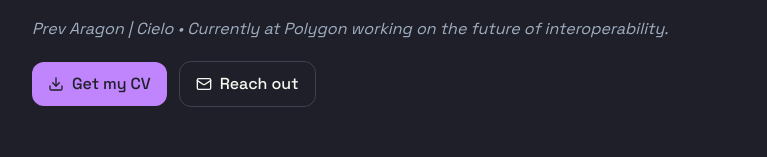
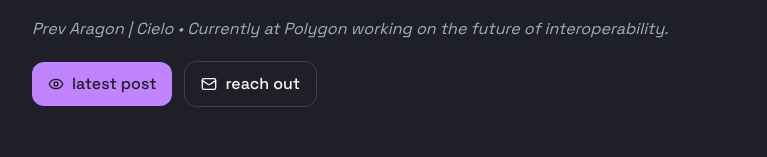
Before and after one commit to shan8851/shan_site, a Next.js app: page / in a window 1280 px wide. Shown: the part 280-437 px from the top of the page, without its empty margins (256-1023 px from the left). Built offline with nearby package versions, Linux system fonts and the light colour scheme.

Commit message:
chore: update cta

```diff
--- a/app/components/header.tsx
+++ b/app/components/header.tsx
@@ -1,8 +1,14 @@
 import { EMAIL_URL } from 'app/constants';
+import { getBlogPosts, sortPostsByDate } from 'app/writing/utils';
 import Image from 'next/image';
-import { LuDownload, LuMail } from 'react-icons/lu';
+import { LuMail, LuEye } from 'react-icons/lu';
 
-export const Header = () => (
+export const Header = () => {
+  const posts = getBlogPosts();
+  const sortedPosts = sortPostsByDate(posts);
+  const latestPost = sortedPosts[0];
+  const latestUrl = `/writing/${latestPost.slug}`;
+  return (
     <header className="flex flex-col gap-4 ">
       <div className="flex items-center gap-4">
         <Image
@@ -33,20 +39,20 @@
 
       <div className="flex items-center gap-3">
         <a
-        download
-        href="/cv.pdf"
+          href={latestUrl}
           className="bg-purple text-background hover:bg-purple/90 rounded-xl py-2.5 px-4 flex gap-2 items-center font-medium transition-all hover:scale-105"
         >
-        <LuDownload className="text-md" />
-        Get my CV
+          <LuEye className="text-md" />
+          latest post
         </a>
         <a
           href={EMAIL_URL}
           className="border border-border hover:border-purple text-text hover:bg-surface rounded-xl py-2.5 px-4 flex gap-2 items-center font-medium transition-all"
         >
           <LuMail className="text-md" />
-        Reach out
+          reach out
         </a>
       </div>
     </header>
   );
+};
--- a/app/components/posts.tsx
+++ b/app/components/posts.tsx
@@ -1,16 +1,10 @@
 import Link from 'next/link'
-import { formatDate, getBlogPosts } from 'app/writing/utils'
+import { formatDate, getBlogPosts, sortPostsByDate } from 'app/writing/utils'
 import { BiRightArrowAlt } from 'react-icons/bi';
 
 export function BlogPosts({ isPage = false }: { isPage?: boolean }) {
   let allBlogs = getBlogPosts();
-
-  const sortedPosts = allBlogs.sort(
-    (a, b) =>
-      new Date(b.metadata.publishedAt).getTime() -
-      new Date(a.metadata.publishedAt).getTime()
-  );
-
+  const sortedPosts = sortPostsByDate(allBlogs);
   const sortedAndLimitedPosts = isPage ? sortedPosts : sortedPosts.slice(0, 3);
 
   return (
--- a/app/rss/route.ts
+++ b/app/rss/route.ts
@@ -1,16 +1,11 @@
 import { baseUrl } from 'app/sitemap'
-import { getBlogPosts } from 'app/writing/utils'
+import { getBlogPosts, sortPostsByDate } from 'app/writing/utils'
 
 export async function GET() {
   let allBlogs = await getBlogPosts()
+  const sortedBlogs = sortPostsByDate(allBlogs)
 
-  const itemsXml = allBlogs
-    .sort((a, b) => {
-      if (new Date(a.metadata.publishedAt) > new Date(b.metadata.publishedAt)) {
-        return -1
-      }
-      return 1
-    })
+  const itemsXml = sortedBlogs
     .map(
       (post) =>
         `<item>
--- a/app/writing/[slug]/page.tsx
+++ b/app/writing/[slug]/page.tsx
@@ -6,6 +6,7 @@
 import { createBlogMetadata } from 'app/lib/metadata';
 import { BiLeftArrowAlt } from 'react-icons/bi';
 import Link from 'next/link';
+import type { Metadata } from 'next';
 
 export async function generateStaticParams() {
   let posts = getBlogPosts();
@@ -15,17 +16,19 @@
   }));
 }
 
-export function generateMetadata({ params }) {
-  let post = getBlogPosts().find((post) => post.slug === params.slug);
+export async function generateMetadata({ params }: { params: Promise<{ slug: string }> }): Promise<Metadata> {
+  const { slug } = await params;
+  let post = getBlogPosts().find((post) => post.slug === slug);
   if (!post) {
-    return;
+    return {};
   }
 
   return createBlogMetadata(post.metadata, post.slug);
 }
 
-export default function Blog({ params }) {
-  let post = getBlogPosts().find((post) => post.slug === params.slug);
+export default async function Blog({ params }: { params: Promise<{ slug: string }> }) {
+  const { slug } = await params;
+  let post = getBlogPosts().find((post) => post.slug === slug);
 
   if (!post) {
     notFound();
--- a/app/writing/utils.ts
+++ b/app/writing/utils.ts
@@ -54,6 +54,14 @@
   return getMDData(path.join(process.cwd(), 'app', 'writing', 'posts'))
 }
 
+export function sortPostsByDate(posts: ReturnType<typeof getBlogPosts>) {
+  return posts.sort(
+    (a, b) =>
+      new Date(b.metadata.publishedAt).getTime() -
+      new Date(a.metadata.publishedAt).getTime()
+  );
+}
+
 export function formatDate(date: string, includeRelative = false) {
   let currentDate = new Date();
   if (!date.includes('T')) {
```
Lines whose indentation alone changed are shown as unchanged.
